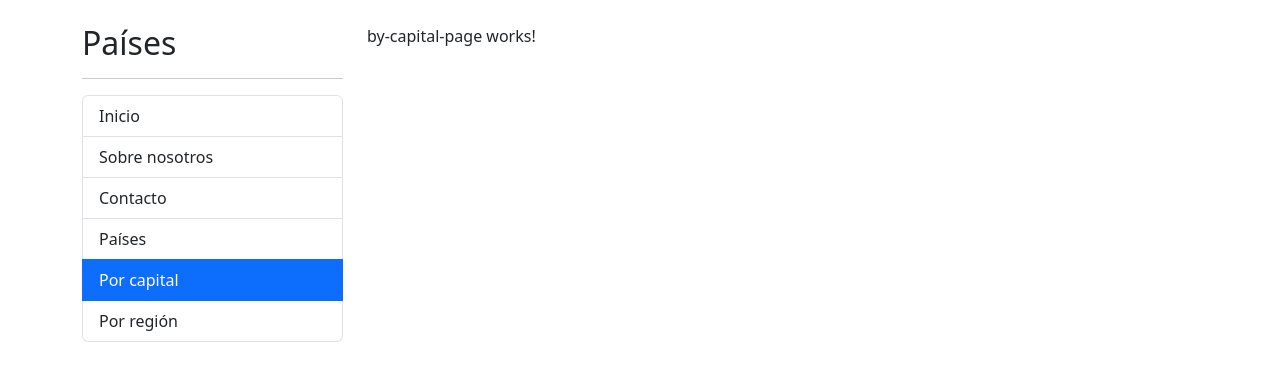
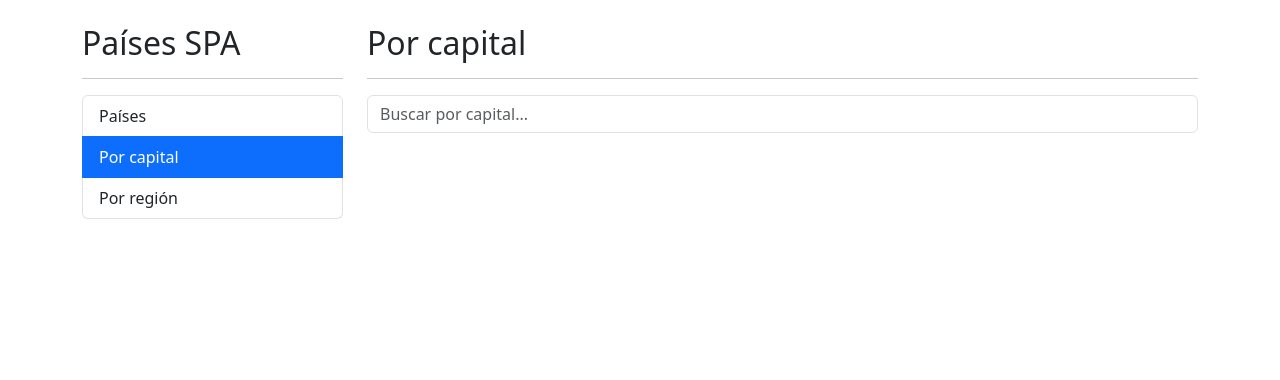
Before and after one commit to SrEscoz/country-app-spa, an Angular app: page /countries/by-capital in a window 1280 px wide. Shown: the top 380 px of the page. Built offline with nearby package versions, Linux system fonts and the light colour scheme.

Commit message:
Componente input de búsqueda

```diff
--- a/src/app/app-routing.module.ts
+++ b/src/app/app-routing.module.ts
@@ -6,7 +6,7 @@ import {ContactPageComponent} from './shared/pages/contact-page/contact-page.com
 
 const routes: Routes = [
 	{
-		path: '',
+		path: 'home',
 		component: HomePageComponent
 	},
 	{
@@ -23,7 +23,7 @@ const routes: Routes = [
 	},
 	{
 		path: '**',
-		redirectTo: ''
+		redirectTo: 'countries'
 	}
 ];
 
--- a/src/app/countries/countries-routing.module.ts
+++ b/src/app/countries/countries-routing.module.ts
@@ -21,6 +21,10 @@ const routes: Routes = [
 	{
 		path: 'by/:countryId',
 		component: CountryPageComponent
+	},
+	{
+		path: '**',
+		redirectTo: 'by-capital'
 	}
 ];
 
--- a/src/app/countries/countries.module.ts
+++ b/src/app/countries/countries.module.ts
@@ -5,6 +5,7 @@ import {ByCountryPageComponent} from './pages/by-country-page/by-country-page.co
 import {ByRegionComponent} from './pages/by-region/by-region.component';
 import {CountryPageComponent} from './pages/country-page/country-page.component';
 import {CountriesRoutingModule} from './countries-routing.module';
+import {SharedModule} from '../shared/shared.module';
 
 
 @NgModule({
@@ -16,7 +17,8 @@ import {CountriesRoutingModule} from './countries-routing.module';
 	],
 	imports: [
 		CommonModule,
-		CountriesRoutingModule
+		CountriesRoutingModule,
+		SharedModule,
 	]
 })
 export class CountriesModule {
--- a/src/app/countries/pages/by-capital-page/by-capital-page.component.html
+++ b/src/app/countries/pages/by-capital-page/by-capital-page.component.html
@@ -1 +1,14 @@
-<p>by-capital-page works!</p>
+<h2>Por capital</h2>
+<hr>
+
+<div class="row">
+    <div class="col">
+        <shared-search-box placeHolder="Buscar por capital..."></shared-search-box>
+    </div>
+</div>
+
+<div class="row">
+    <div class="col">
+
+    </div>
+</div>
--- /dev/null
+++ b/src/app/shared/components/search-box/search-box.component.html
@@ -0,0 +1,3 @@
+<input type="text"
+       [placeholder]="placeHolder"
+       class="form-control">
--- /dev/null
+++ b/src/app/shared/components/search-box/search-box.component.ts
@@ -0,0 +1,13 @@
+import {Component, Input} from '@angular/core';
+
+@Component({
+	selector: 'shared-search-box',
+	templateUrl: './search-box.component.html',
+	styles: ``
+})
+export class SearchBoxComponent {
+
+	@Input()
+	public placeHolder: string = '';
+
+}
--- a/src/app/shared/components/sidebar/sidebar.component.html
+++ b/src/app/shared/components/sidebar/sidebar.component.html
@@ -1,7 +1,8 @@
-<h2>Países</h2>
+<h2>Países SPA</h2>
 <hr>
 
 <ul class="list-group">
+    <!--
     <li class="list-group-item"
         routerLinkActive="active"
         routerLink=""
@@ -18,6 +19,7 @@
         routerLink="contact">
         Contacto
     </li>
+    -->
     <li class="list-group-item"
         routerLinkActive="active"
         routerLink="countries/by-country">
```
Also changed, not shown: src/app/shared/shared.module.ts (+5 -2 lines).
